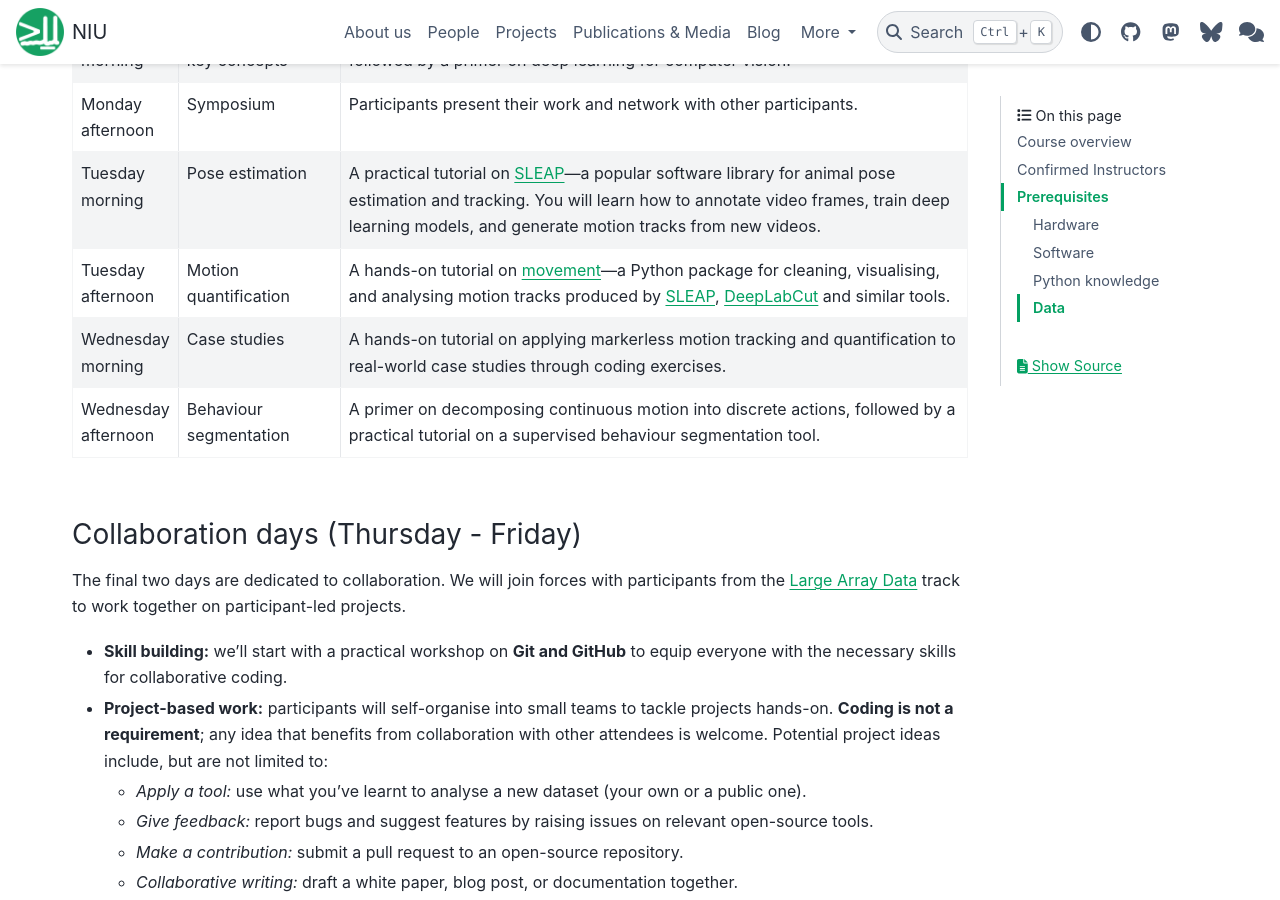
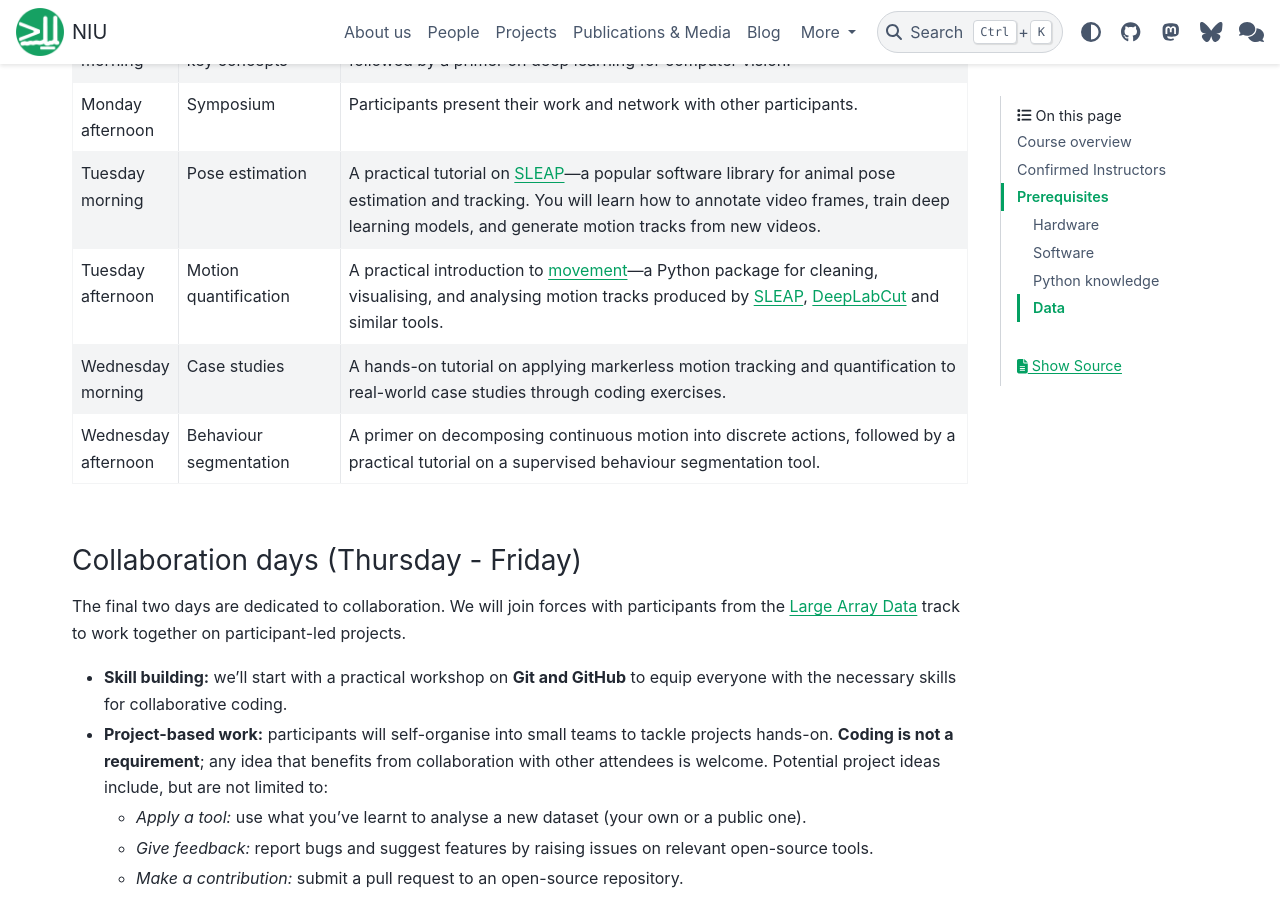
Before and after one commit to neuroinformatics-unit/neuroinformatics-unit.github.io, a Sphinx documentation site: the page built from docs/source/open-software-summer-school/2026/animals-in-motion.md, in a window 1280 px wide and 900 px high, scrolled down 1425 px. Built offline with Sphinx 7.4.7 and the PyData theme 0.15.4, drawn with Linux system fonts in a browser that asks for light colours; nearby versions of some CDN libraries.

Commit message:
tweak wording about movement

```diff
--- a/docs/source/open-software-summer-school/2026/animals-in-motion.md
+++ b/docs/source/open-software-summer-school/2026/animals-in-motion.md
@@ -35,7 +35,7 @@
 | Monday<br>morning | Introduction and key concepts | A big-picture overview of analysis workflows and tools for animal behaviour, followed by a primer on deep learning for computer vision. |
 | Monday<br>afternoon | Symposium | Participants present their work and network with other participants. |
 | Tuesday<br>morning | Pose estimation | A practical tutorial on [SLEAP](https://sleap.ai/)—a popular software library for animal pose estimation and tracking. You will learn how to annotate video frames, train deep learning models, and generate motion tracks from new videos. |
-| Tuesday<br>afternoon | Motion quantification | A hands-on tutorial on [movement](https://movement.neuroinformatics.dev)—a Python package for cleaning, visualising, and analysing motion tracks produced by [SLEAP](https://sleap.ai/), [DeepLabCut](https://deeplabcut.org/) and similar tools. |
+| Tuesday<br>afternoon | Motion quantification | A practical introduction to [movement](https://movement.neuroinformatics.dev)—a Python package for cleaning, visualising, and analysing motion tracks produced by [SLEAP](https://sleap.ai/), [DeepLabCut](https://deeplabcut.org/) and similar tools. |
 | Wednesday<br>morning | Case studies | A hands-on tutorial on applying markerless motion tracking and quantification to real-world case studies through coding exercises. |
 | Wednesday<br>afternoon | Behaviour segmentation | A primer on decomposing continuous motion into discrete actions, followed by a practical tutorial on a supervised behaviour segmentation tool. |
 
```
